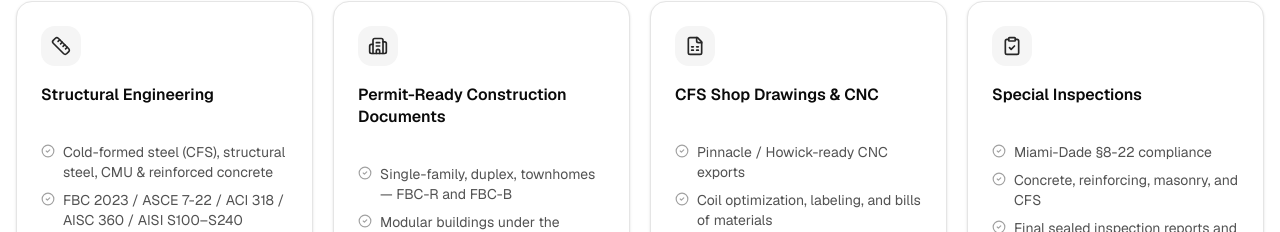
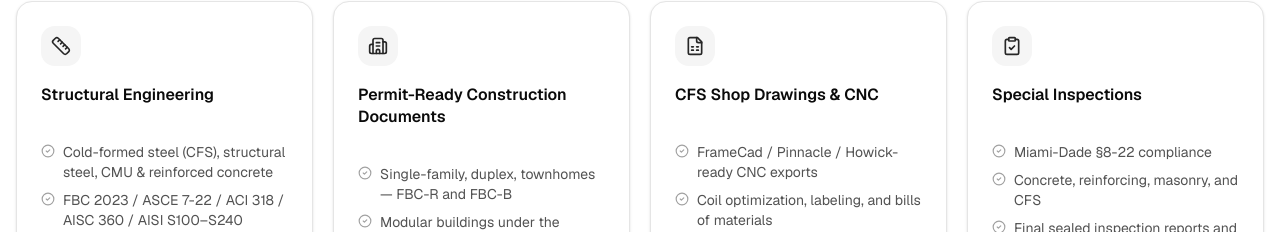
Before and after one commit to vsuarezch/designbuild-florida, a Next.js app: page / in a window 1280 px wide. Shown: the part 1129-1361 px from the top of the page. Built offline with nearby package versions, Linux system fonts and the light colour scheme.

Commit message:
New page with ADU focus and quote system

```diff
--- a/src/app/page.tsx
+++ b/src/app/page.tsx
@@ -40,7 +40,7 @@ const STALO_SERVICES = [
     icon: <FileSpreadsheet className="h-5 w-5" />,
     title: "CFS Shop Drawings & CNC",
     points: [
-      "Pinnacle / Howick-ready CNC exports",
+      "FrameCad / Pinnacle / Howick-ready CNC exports",
       "Coil optimization, labeling, and bills of materials",
       "Coordination with factory and field teams",
     ],
```
